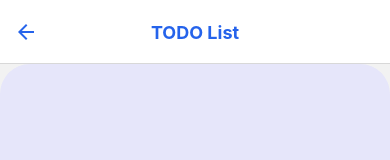
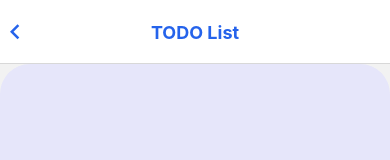
Before and after one commit to yoongdoo0819/rn-todo, a React Native app: screen /List in a window 390 px wide. Shown: the top 160 px of the page. Built offline with nearby package versions, Linux system fonts and the light colour scheme.

Commit message:
HeaderLeftButton (navigation.goBack)

```diff
--- a/src/api/auth.js
+++ b/src/api/auth.js
@@ -1,5 +1,5 @@
-const EMAIL = 'my@email.com';
-const PASSWORD = '1234';
+const EMAIL = '1'; //'my@email.com';
+const PASSWORD = '1'; //'1234';
 
 export const signIn = (email, password) => {
   return new Promise((resolve, reject) => {
--- /dev/null
+++ b/src/components/HeaderLeftButton.js
@@ -0,0 +1,23 @@
+import { useNavigation } from '@react-navigation/native';
+import { Pressable } from 'react-native';
+import { MaterialCommunityIcons } from '@expo/vector-icons';
+
+const HeaderLeftButton = ({ canGoBack, tintColor }) => {
+  const navigation = useNavigation();
+
+  if (!canGoBack) {
+    return null;
+  }
+
+  return (
+    <Pressable onPress={navigation.goBack}>
+      <MaterialCommunityIcons
+        name="chevron-left"
+        size={30}
+        color={tintColor}
+      ></MaterialCommunityIcons>
+    </Pressable>
+  );
+};
+
+export default HeaderLeftButton;
--- a/src/navigations/AuthStack.js
+++ b/src/navigations/AuthStack.js
@@ -5,6 +5,7 @@ import ListScreen from '../screens/ListScreen';
 import { WHITE } from '../color';
 import { Pressable, Text } from 'react-native';
 import { PRIMARY } from '../color';
+import headerLeftButton from '../components/HeaderLeftButton';
 
 const Stack = createNativeStackNavigator();
 
@@ -20,6 +21,8 @@ const AuthStack = () => {
           fontWeight: '700',
         },
         title: 'TODO List',
+        headerBackTitleVisible: false,
+        headerLeft: headerLeftButton,
       }}
     >
       <Stack.Screen name={'Home'} component={SignInScreen} />
```
